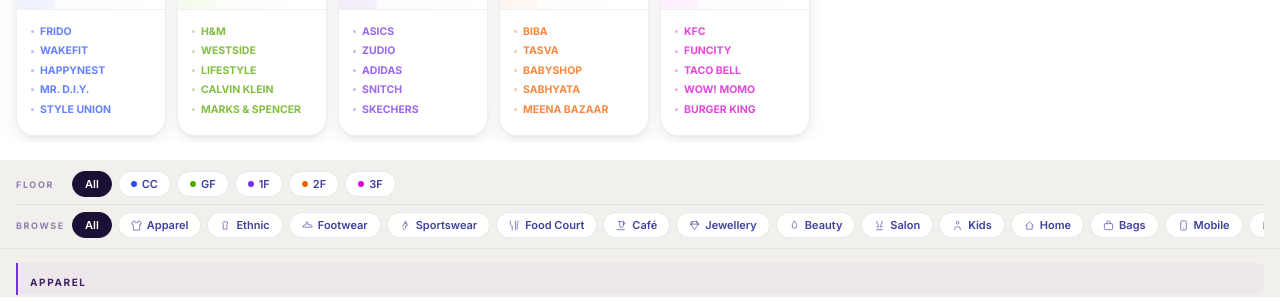
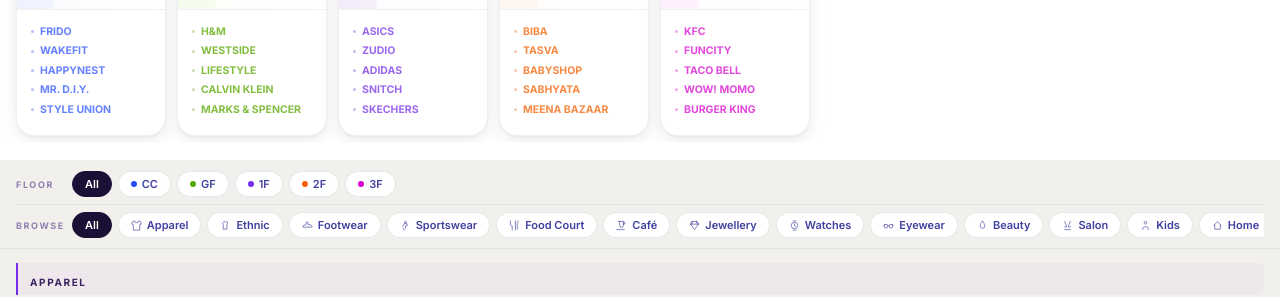
Before and after one commit to felixrealty/directoryv2, a plain HTML site: page index.html in a window 1280 px wide. Shown: the part 236-538 px from the top of the page. Drawn offline with Linux system fonts and the light colour scheme.

Commit message:
Add files via upload

```diff
--- a/index.html
+++ b/index.html
@@ -636,6 +636,8 @@
       <div class="pill pill-cat" onclick="filterCat('cafe',this)"><span class="pill-icon"><svg viewBox="0 0 24 24" fill="none"><path d="M5 3h11v9a4 4 0 0 1-8 0V3M2 21h16" stroke="currentColor" stroke-width="1.4" stroke-linecap="round" stroke-linejoin="round"/><path d="M16 5h2a2 2 0 0 1 0 4h-2" stroke="currentColor" stroke-width="1.4" stroke-linecap="round"/></svg></span>Café</div>
       <!-- Accessories cluster -->
       <div class="pill pill-cat" onclick="filterCat('jewellery',this)"><span class="pill-icon"><svg viewBox="0 0 24 24" fill="none"><path d="M6 3h12l3 6-9 12L3 9l3-6z" stroke="currentColor" stroke-width="1.4" stroke-linejoin="round"/><path d="M3 9h18M8 3l-2 6M16 3l2 6" stroke="currentColor" stroke-width="1.4" stroke-linecap="round"/></svg></span>Jewellery</div>
+      <div class="pill pill-cat" onclick="filterCat('watches',this)"><span class="pill-icon"><svg viewBox="0 0 24 24" fill="none"><circle cx="12" cy="12" r="7" stroke="currentColor" stroke-width="1.4"/><path d="M12 8.5v4l2.5 1.5" stroke="currentColor" stroke-width="1.4" stroke-linecap="round" stroke-linejoin="round"/><path d="M9 2h6M9 22h6" stroke="currentColor" stroke-width="1.4" stroke-linecap="round"/></svg></span>Watches</div>
+      <div class="pill pill-cat" onclick="filterCat('eyewear',this)"><span class="pill-icon"><svg viewBox="0 0 24 24" fill="none"><circle cx="6.5" cy="13.5" r="4" stroke="currentColor" stroke-width="1.4"/><circle cx="17.5" cy="13.5" r="4" stroke="currentColor" stroke-width="1.4"/><path d="M10.5 12.5h3M2 12l1.7-3M22 12l-1.7-3" stroke="currentColor" stroke-width="1.4" stroke-linecap="round"/></svg></span>Eyewear</div>
       <!-- Beauty cluster -->
       <div class="pill pill-cat" onclick="filterCat('beauty',this)"><span class="pill-icon"><svg viewBox="0 0 24 24" fill="none"><path d="M12 2c2.5 4 5 7 5 11a5 5 0 1 1-10 0c0-4 2.5-7 5-11z" stroke="currentColor" stroke-width="1.4" stroke-linejoin="round"/></svg></span>Beauty</div>
       <div class="pill pill-cat" onclick="filterCat('salon',this)"><span class="pill-icon"><svg viewBox="0 0 24 24" fill="none"><path d="M6 3c0 5 4 7 4 11a2 2 0 0 1-4 0M18 3c0 5-4 7-4 11a2 2 0 0 0 4 0M6 21h12" stroke="currentColor" stroke-width="1.4" stroke-linecap="round"/></svg></span>Salon</div>
@@ -736,6 +738,16 @@
     <div class="brand-row br-gf" data-floor="gf" data-cat="jewellery"><span class="brand-name">CARATLANE</span><div class="ftag-group"><span class="ftag ftag-gf">GF</span></div></div>
     <div class="brand-row br-gf" data-floor="gf" data-cat="jewellery"><span class="brand-name">GIVA</span><div class="ftag-group"><span class="ftag ftag-gf">GF</span></div></div>
     <div class="brand-row br-gf" data-floor="gf" data-cat="jewellery"><span class="brand-name">PALMONAS</span><div class="ftag-group"><span class="ftag ftag-gf">GF</span></div></div>
+  </div>
+
+  <div class="cat-block" data-cat="watches">
+    <div class="cat-header">Watches</div>
+    <div class="brand-row br-gf" data-floor="gf" data-cat="watches"><span class="brand-name">TISSOT</span><div class="ftag-group"><span class="ftag ftag-gf">GF</span></div></div>
+  </div>
+
+  <div class="cat-block" data-cat="eyewear">
+    <div class="cat-header">Eyewear</div>
+    <div class="brand-row br-gf" data-floor="gf" data-cat="eyewear"><span class="brand-name">RUNWAY</span><div class="ftag-group"><span class="ftag ftag-gf">GF</span></div></div>
   </div>
 
   <div class="cat-block" data-cat="beauty">
```
